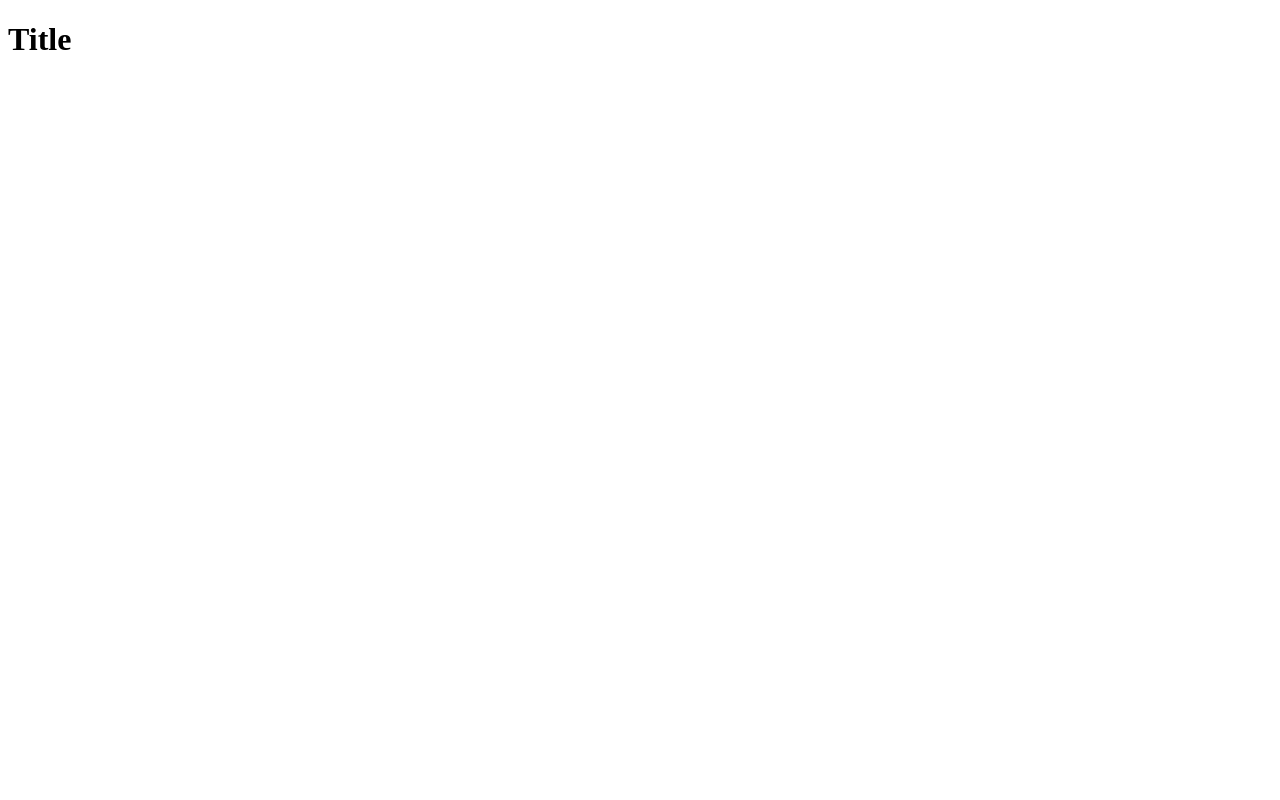
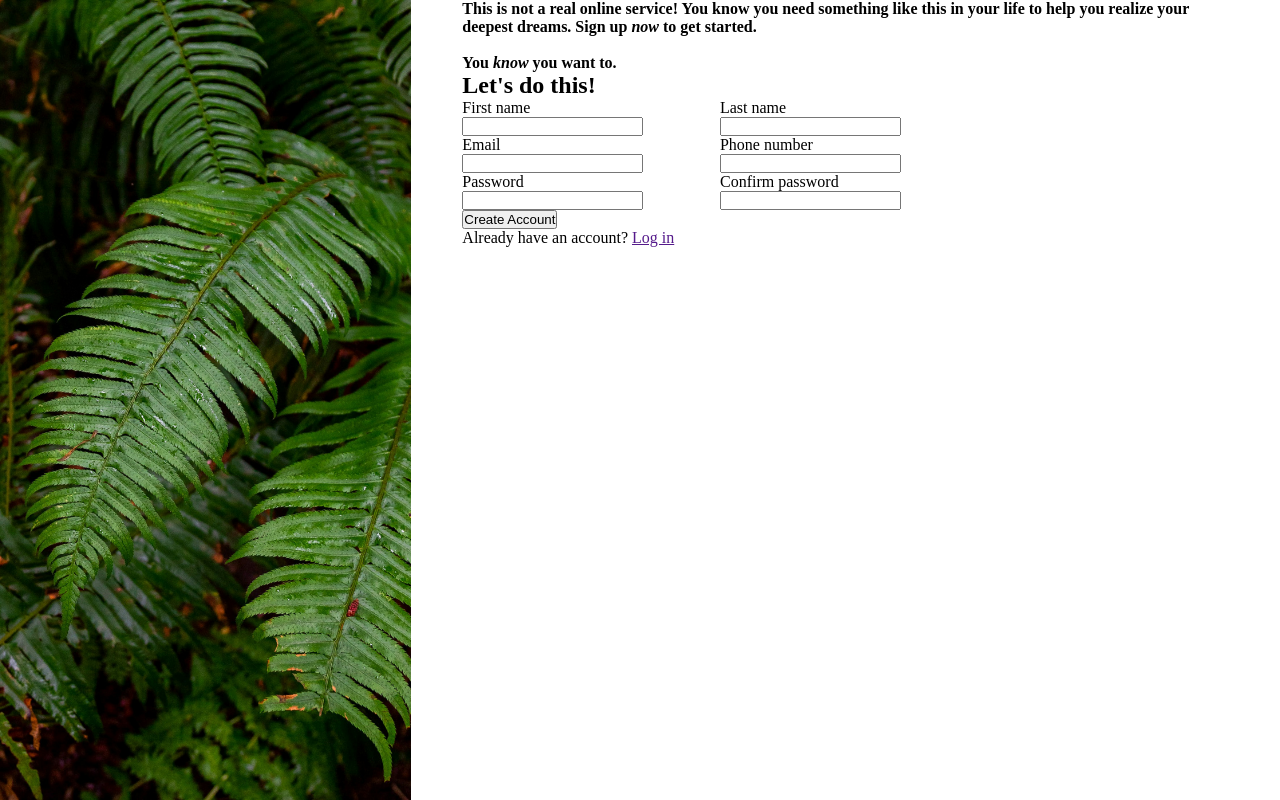
Before and after one commit to harshnugget/TOP-sign-up-form, a plain HTML site: page index.html in a window 1280 px wide. Drawn offline with Linux system fonts and the light colour scheme; a web font is replaced by a local one.

Commit message:
Structured layout of form, basic styling
    - Included all content of the form within a main div
    - The flex layout of the page will change depending on the size of the viewport width
        - The header image will appear on the left side of the screen on viewports, else appears at the top

```diff
--- a/index.html
+++ b/index.html
@@ -7,6 +7,54 @@
     <title>Sign-up Form</title>
 </head>
 <body>
-    <h1>Title</h1>
+    <div class="header-image">
+        <img src="images/background_image.jpg" alt="green leaf plant in close up photography">
+    </div>
+    <main>
+        <div class="form-container">
+            <p><strong>This is not a real online service! You know you need something like this
+            in your life to help you realize your deepest dreams. Sign up <em>now</em> to get started.</p><br>
+            <p>You <em>know</em> you want to.</strong></p>
+            <h2>Let's do this!</h2>
+            <form id="sign-up-form" action="" method="post">
+                <div class="form-row">
+                    <div class="form-column">
+                        <label for="first-name">First name</label>
+                        <input type="text" id="first-name" name="user-first-name">
+                    </div>
+                    <div class="form-column">
+                        <label for="last-name">Last name</label>
+                        <input type="text" id="last-name" name="user-last-name">
+                    </div>
+                </div>
+
+                <div class="form-row">
+                    <div class="form-column">
+                        <label for="email">Email</label>
+                        <input type="email" id="email" name="user-email">
+                    </div>
+                    <div class="form-column">
+                        <label for="phone-number">Phone number</label>
+                        <input type="tel" id="phone-number" name="user-number">
+                    </div>
+                </div>
+
+                <div class="form-row">
+                    <div class="form-column">
+                        <label for="password">Password</label>
+                        <input type="password" id="password">
+                    </div>
+                    <div class="form-column">
+                        <label for="confirm-password">Confirm password</label>
+                        <input type="password" id="confirm-password">
+                    </div>
+                </div>
+            </form>
+        </div>
+        <div class="account-button-container">
+            <button form="sign-up-form" type="submit">Create Account</button>
+            <p>Already have an account? <a href="">Log in</a></p>
+        </div>
+    </main>
 </body>
 </html>
--- a/style.css
+++ b/style.css
@@ -1,3 +1,66 @@
+@import url('https://fonts.cdnfonts.com/css/norse');
+
 * {
+    margin: 0;
+    padding: 0;
     box-sizing: border-box;
+  }
+
+body {
+    display: flex;
+    flex-direction: column;
 }
+
+main {
+    display: flex;
+    flex-direction: column;
+}
+
+.header-image {
+    display: flex;
+    justify-content: center;
+    height: min(10rem, 50vw);
+    overflow: hidden;
+}
+
+.header-image img {
+    align-self: center;
+    width: 100%;
+}
+
+header {
+    margin: 0;
+    padding: 0;
+}
+
+.form-container,
+.account-button-container {
+    width: 100%;
+    padding: 0 max(4vw, 2rem);
+}
+
+.form-row {
+    display: flex;
+    flex-wrap: wrap;
+}
+
+.form-column {
+    display: flex;
+    flex-direction: column;
+    margin-right: min(10%, 6rem);
+}
+
+.form-column:last-of-type {
+    margin-right: 0;
+}
+
+@media only screen and (min-width: 700px) {
+    body {
+        flex-direction: row;
+    }
+    .header-image,
+    .header-image img {
+        height: 100vh;
+        width: auto;
+    }
+}
```
Also changed, not shown: images/background_image.jpg (added), images/form_design.png (added), images/odin-logo.png (added), script.js (added).
